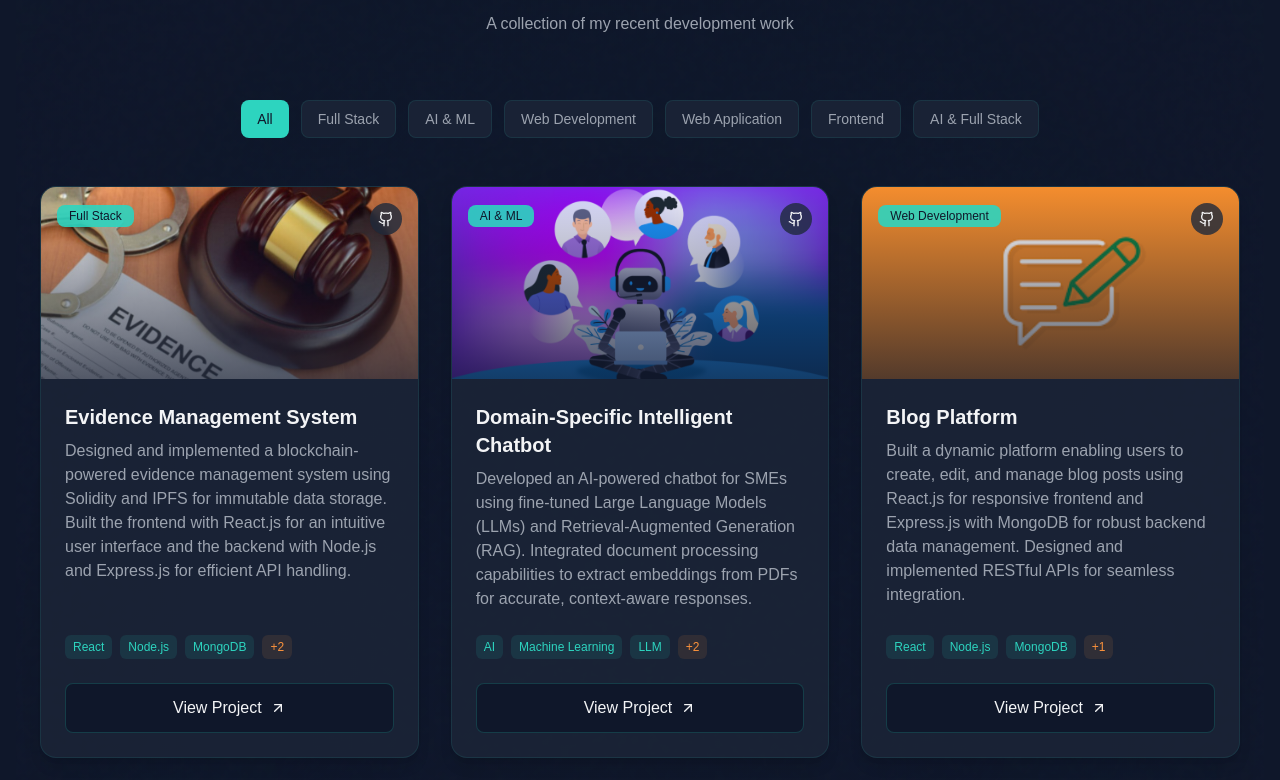
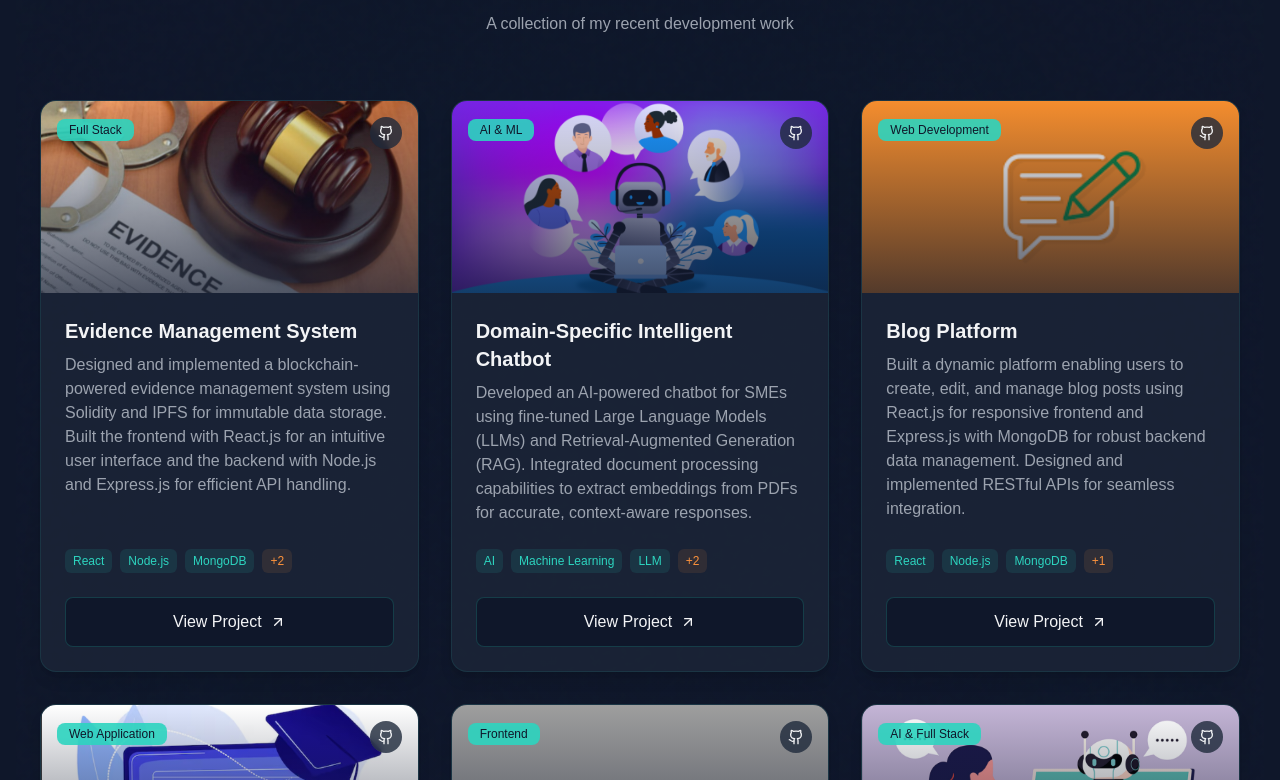
Before and after one commit to akki-2004/portfolio, a React (Vite) app in the folder project/: page / in a window 1280 px wide. Shown: the part 4060-4840 px from the top of the page. Built offline with nearby package versions, Linux system fonts and the light colour scheme; grey boxes are pictures that could not be loaded.

Commit message:
Updated the uiii

```diff
--- a/project/src/components/Contact.jsx
+++ b/project/src/components/Contact.jsx
@@ -131,20 +131,7 @@ function Contact() {
             </div>
           </div>
 
-          {/* Availability */}
-          <div className="bg-background-card border border-accent-coral/10 rounded-2xl p-6 md:p-8 shadow-lg">
-            <h3 className="text-2xl font-bold text-text-light mb-6">Availability</h3>
-            <ul className="space-y-4 text-text-muted">
-              <li className="flex items-center space-x-3">
-                <MapPin size={20} className="text-accent-gold" />
-                <span>Hyderabad, India</span>
-              </li>
-              <li className="flex items-center space-x-3">
-                <Clock size={20} className="text-accent-teal" />
-                <span>Mon – Fri, 10AM – 6PM</span>
-              </li>
-            </ul>
-          </div>
+
         </motion.div>
       </motion.div>
     </section>
--- a/project/src/components/Projects.jsx
+++ b/project/src/components/Projects.jsx
@@ -119,26 +119,7 @@ function Projects() {
           </p>
         </motion.div>
 
-        {/* Category Filter */}
-        <motion.div
-          className="flex flex-wrap justify-center gap-3 mb-12"
-          variants={itemVariants}
-        >
-          {categories.map((category, index) => (
-            <motion.button
-              key={category}
-              className={`px-4 py-2 rounded-lg text-sm font-medium transition-all duration-300 ${
-                index === 0
-                  ? "bg-accent-teal text-background-dark"
-                  : "bg-background-card text-text-muted hover:text-accent-teal border border-accent-teal/10"
-              }`}
-              whileHover={{ scale: 1.05 }}
-              whileTap={{ scale: 0.95 }}
-            >
-              {category}
-            </motion.button>
-          ))}
-        </motion.div>
+
 
         {/* Projects Grid */}
         <motion.div
```
